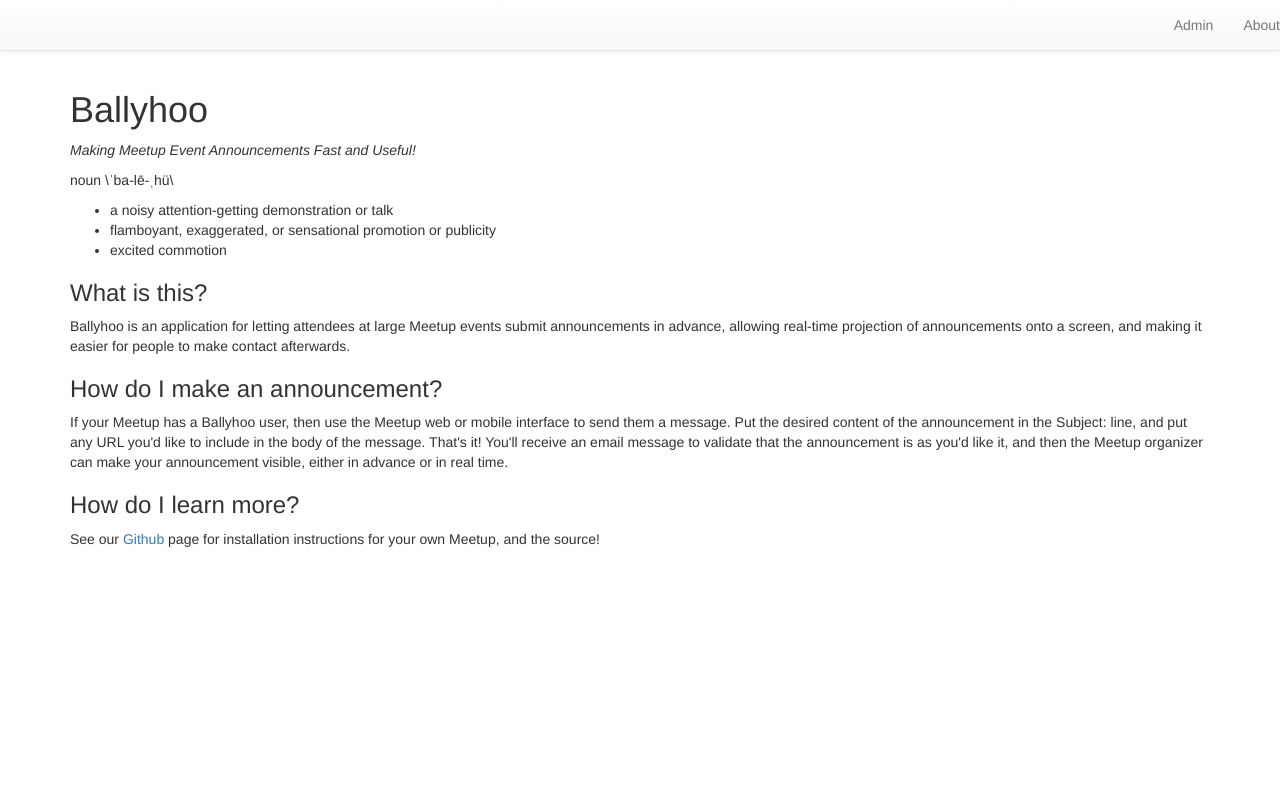
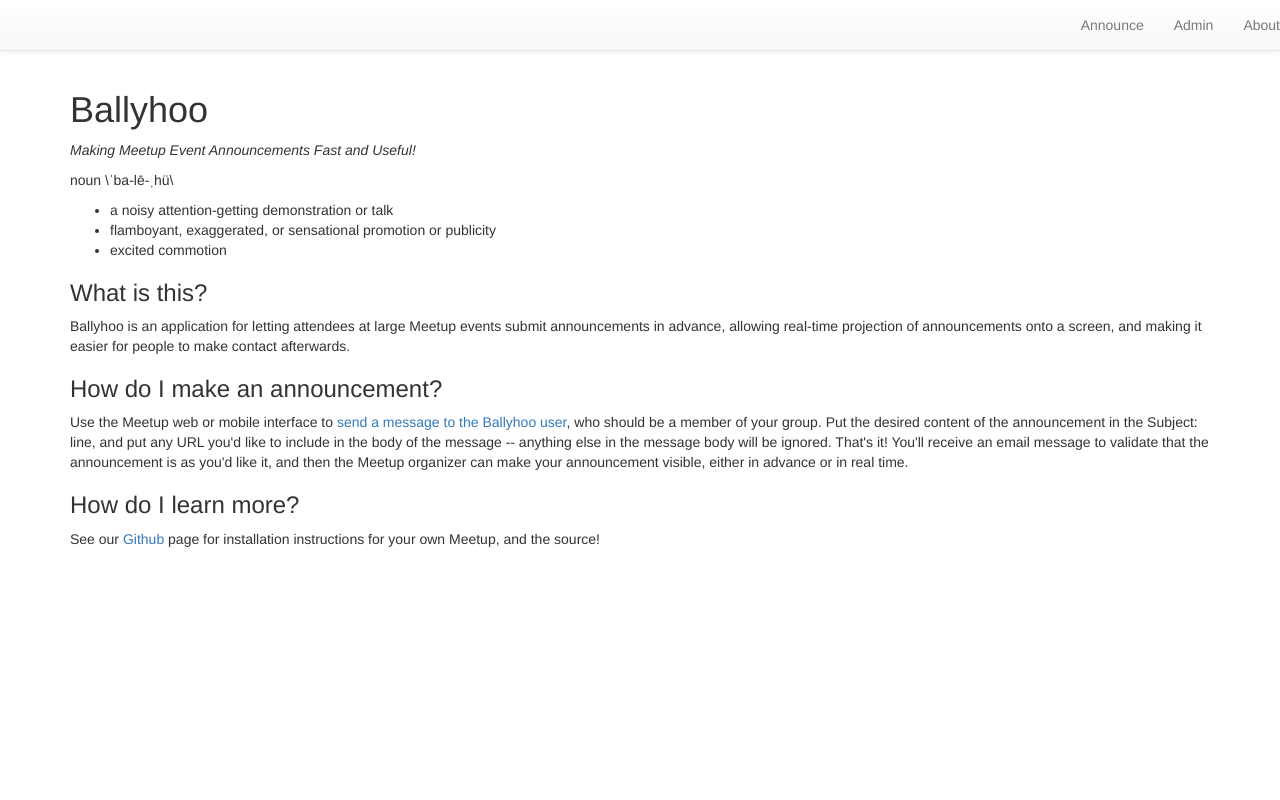
Before and after one commit to datacommunitydc/ballyhoo, a Node project: template views/about.jade in a window 1280 px wide. Run offline with Node 20 templates, Linux system fonts and the light colour scheme; the template is opened without the code that fills it, so the values that code supplies are empty; some libraries are stand-ins or nearby versions.

Commit message:
put announcement link the menubar and About
remove dotenv, which doesn't seem to be necessary, and causes problems with some environment variables.

close #36

```diff
--- a/package.json
+++ b/package.json
@@ -25,8 +25,7 @@
     "mongodb": "~1.3.23",
     "connect-flash": "~0.1.1",
     "socket.io": "~0.9.16",
-    "postmark": "~0.2.0",
-    "dotenv": "0.0.2"
+    "postmark": "~0.2.0"
   },
   "engines": {
     "node": "0.10.x"
--- a/views/about.jade
+++ b/views/about.jade
@@ -19,13 +19,15 @@ block content
 
   h3 How do I make an announcement?
 
-  | If your Meetup has a Ballyhoo user, then use the Meetup web or mobile interface to send them
-  | a message. Put the desired content of the announcement in the Subject: line, and put any URL
-  | you'd like to include in the body of the message. That's it! You'll receive an email message
+  | Use the Meetup web or mobile interface to
+  | <a href="#{announceuri}" target="_blank">send a message to the Ballyhoo user</a>, who should be a member of your group.
+  | Put the desired content of the announcement in the Subject: line, and put any URL
+  | you'd like to include in the body of the message -- anything else in the message body will be
+  | ignored. That's it! You'll receive an email message
   | to validate that the announcement is as you'd like it, and then the Meetup organizer can
   | make your announcement visible, either in advance or in real time.
 
   h3 How do I learn more?
 
-  | See our <a href="https://github.com/datacommunitydc/ballyhoo">Github</a> page for installation
+  | See our <a href="https://github.com/datacommunitydc/ballyhoo" target="_blank">Github</a> page for installation
   | instructions for your own Meetup, and the source!
--- a/views/layout.jade
+++ b/views/layout.jade
@@ -27,6 +27,8 @@ html
         a.navbar-brand(href="/")= title
       div.collapse.navbar-collapse.navbar-right#bs-example-navbar-collapse-1
         ul.nav.navbar-nav
+          li
+            a(href="#{announceuri}" target="_blank") Announce
           li(class=page === "admin" ? "active" : undefined)
             a(href="/admin") Admin
           li(class=page === "about" ? "active" : undefined)
--- a/web.js
+++ b/web.js
@@ -1,7 +1,4 @@
 // web.js
-
-DotEnv = require('dotenv-node');
-new DotEnv();
 
 var express = require("express");
 var http = require('http');
@@ -61,13 +58,14 @@ app.get('/', function(req, res) {
       messages: req.flash('info'),
       warnings: req.flash('warning'),
       host: req.protocol + '://' + req.host, // for socket connection
-      title: title});
+      title: title,
+      announceuri: announceUri});
   });
 
 });
 
 app.get('/about', function(req, res) {
-  res.render('about', {title: title, page: "about"});
+  res.render('about', {title: title, page: "about", announceuri: announceUri});
 });
 
 var validate_template = "Your Ballyhoo announcement needs to be validated. Once it is\
@@ -202,7 +200,8 @@ function render_admin(req, res) {
       return ['queued', 'visible'].indexOf(ann.status) > -1; }),
       host: req.protocol + '://' + req.host, // for socket connection
       page: "admin",
-      title: title});
+      title: title,
+      announceuri: announceUri});
   });
 }
 
```
